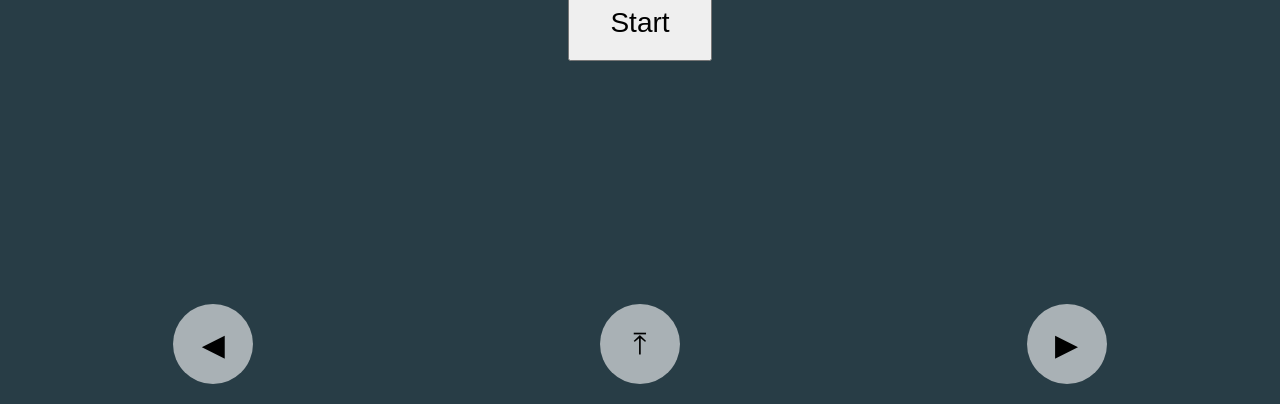
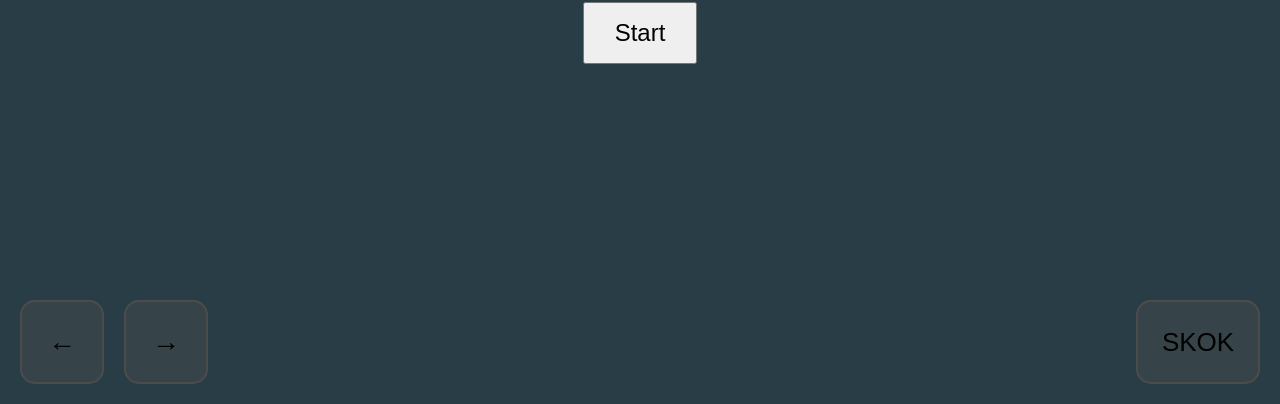
Before and after one commit to samfurbacher-cpu/Adam-a-Iv-a-d-l-1, a plain HTML site: page index.html in a window 1280 px wide. Shown: the part 396-800 px from the top of the page. Drawn offline with Linux system fonts and the light colour scheme.

Commit message:
Update index.html

```diff
--- a/index.html
+++ b/index.html
@@ -2,72 +2,97 @@
 <html lang="cs">
 <head>
   <meta charset="UTF-8">
-    <title>Adam a Ivča – hra</title>
+  <title>Adam a Ivča – díl 1</title>
   <style>
     body {
       margin: 0;
-            overflow: hidden;
       background: #87CEEB;
       font-family: Arial, sans-serif;
+      overflow: hidden;
     }
-
+    #gameCanvas {
+      display: block;
+      background: #87CEEB;
+    }
     #startScreen {
       position: absolute;
-            width: 100%;
-            height: 100%;
+      top: 0; left: 0;
+      width: 100%; height: 100%;
       background: rgba(0,0,0,0.7);
+      color: white;
       display: flex;
+      flex-direction: column;
       justify-content: center;
       align-items: center;
-            flex-direction: column;
-            color: white;
       font-size: 32px;
+      z-index: 10;
     }
-
     #startBtn {
-            padding: 20px 40px;
-            font-size: 28px;
+      margin-top: 20px;
+      padding: 15px 30px;
+      font-size: 24px;
       cursor: pointer;
     }
 
+    /* MOBILNÍ OVLÁDÁNÍ */
     #controls {
       position: absolute;
       bottom: 20px;
+      left: 0;
       width: 100%;
       display: flex;
-            justify-content: space-around;
+      justify-content: space-between;
+      pointer-events: none;
+    }
+
+    .control-group {
+      display: flex;
+      gap: 20px;
+      pointer-events: auto;
+      padding: 0 20px;
     }
 
     .btn {
       width: 80px;
       height: 80px;
-            background: rgba(255,255,255,0.6);
-            border-radius: 50%;
-            font-size: 30px;
+      background: rgba(255,255,255,0.4);
+      border: 2px solid white;
+      border-radius: 15px;
+      font-size: 28px;
       display: flex;
       justify-content: center;
       align-items: center;
       user-select: none;
     }
+
+    #jumpBtn {
+      width: 120px;
+      height: 80px;
+      font-size: 26px;
+    }
   </style>
 </head>
-
 <body>
 
 <div id="startScreen">
-        <div>Adamova mise</div>
+  <div>Adam a Ivča – díl 1</div>
   <button id="startBtn">Start</button>
 </div>
 
-    <canvas id="gameCanvas" width="800" height="400"></canvas>
+<canvas id="gameCanvas" width="900" height="500"></canvas>
 
+<!-- MOBILNÍ OVLÁDÁNÍ -->
 <div id="controls">
-        <div id="leftBtn" class="btn">◀</div>
-        <div id="jumpBtn" class="btn">⤒</div>
-        <div id="rightBtn" class="btn">▶</div>
+  <div class="control-group" id="leftControls">
+    <div class="btn" id="leftBtn">←</div>
+    <div class="btn" id="rightBtn">→</div>
   </div>
 
-    <script src="script.js"></script>
+  <div class="control-group" id="rightControls">
+    <div class="btn" id="jumpBtn">SKOK</div>
+  </div>
+</div>
 
+<script src="game.js"></script>
 </body>
 </html>
```
Lines whose indentation alone changed are shown as unchanged.
